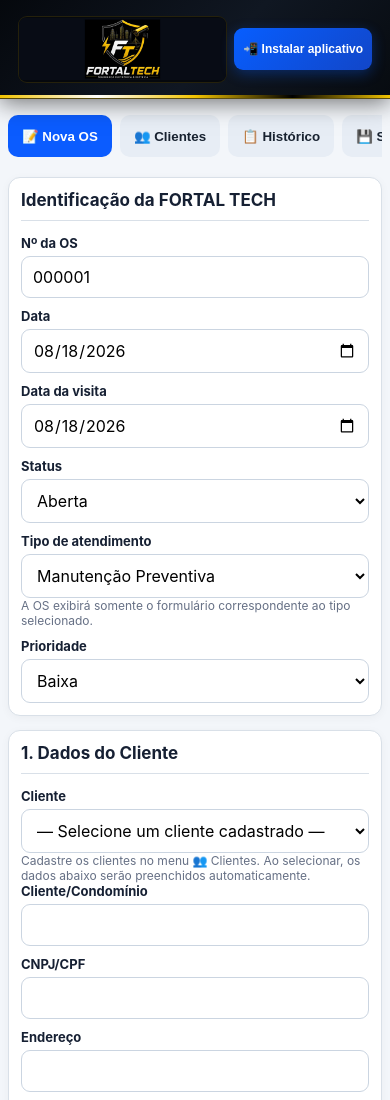
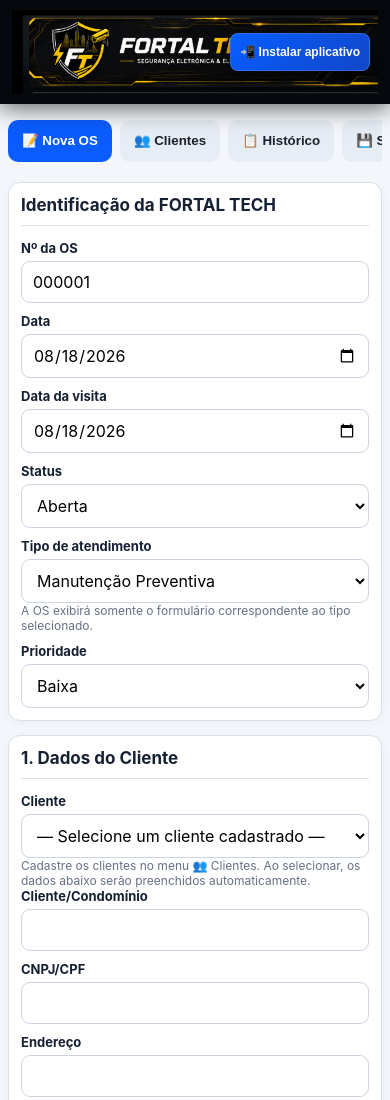
Before and after one commit to ACEacaodecestas/Controle-de-Atividade, a plain HTML site: page index.html in a window 390 px wide. Shown: the top 1100 px of the page. Drawn offline with nearby package versions, Linux system fonts and the light colour scheme.

Commit message:
Add files via upload

```diff
--- a/index.html
+++ b/index.html
@@ -45,50 +45,32 @@ canvas{display:block;width:100%;height:180px;touch-action:none;-webkit-user-sele
   position:sticky;
   top:0;
   z-index:20;
-  background:
-    linear-gradient(135deg,#05080d 0%,#101722 55%,#070b10 100%);
-  border-bottom:1px solid #f5c40055;
-  box-shadow:0 4px 22px #0008;
+  background:#05080d;
+  box-shadow:0 4px 22px #0009;
   overflow:hidden;
 }
-.fortal-header::after{
-  content:"";
+.fortal-header-banner{
+  position:relative;
+  width:100%;
+  line-height:0;
+}
+.fortal-header-banner > img{
+  display:block;
+  width:100%;
+  height:auto;
+  max-height:180px;
+  object-fit:cover;
+  object-position:center;
+}
+.fortal-header-actions{
   position:absolute;
-  left:0;right:0;bottom:0;height:3px;
-  background:linear-gradient(90deg,#f2c300,#fff,#f2c300,#000,#f2c300);
-}
-.fortal-header-inner{
-  max-width:1250px;
-  min-height:150px;
-  margin:auto;
-  padding:12px 18px;
+  top:50%;
+  right:3.5%;
+  transform:translateY(-50%);
   display:flex;
   align-items:center;
-  justify-content:space-between;
-  gap:22px;
-}
-.fortal-brand{
-  flex:1 1 auto;
-  min-width:0;
-  height:125px;
-  display:flex;
-  align-items:center;
-  overflow:hidden;
-  border:1px solid #f2c30022;
-  border-radius:14px;
-  background:#05080d;
-}
-.fortal-brand img{
-  width:100%;
-  height:100%;
-  object-fit:contain;
-  display:block;
-}
-.fortal-header-actions{
-  display:flex;
-  align-items:center;
-  gap:16px;
-  flex:0 0 auto;
+  gap:14px;
+  line-height:normal;
 }
 .os-header-label{
   color:#fff;
@@ -98,43 +80,43 @@ canvas{display:block;width:100%;height:180px;touch-action:none;-webkit-user-sele
   line-height:1.05;
   padding:8px 12px;
   border-right:2px solid #f2c300;
+  text-shadow:0 2px 6px #000;
 }
 .install-header{
-  min-height:52px;
-  padding:12px 18px!important;
-  border-radius:11px;
+  min-height:50px;
+  padding:11px 17px!important;
+  border-radius:10px;
   font-size:15px;
   background:linear-gradient(135deg,#075eff,#1246c8)!important;
-  box-shadow:0 4px 14px #075eff55;
+  box-shadow:0 4px 14px #0008;
+  border:1px solid #6da0ff55;
 }
 .install-header:hover{filter:brightness(1.08)}
-@media(max-width:700px){
-  .fortal-header-inner{
-    min-height:92px;
-    padding:7px 9px;
-    gap:7px;
+@media(max-width:900px){
+  .fortal-header-banner > img{max-height:145px}
+  .fortal-header-actions{right:2%;gap:7px}
+  .os-header-label{font-size:14px;padding:5px 7px}
+  .install-header{min-height:42px;padding:8px 10px!important;font-size:12px}
+}
+@media(max-width:600px){
+  .fortal-header-banner > img{
+    min-height:82px;
+    max-height:110px;
+    object-fit:cover;
+    object-position:left center;
   }
-  .fortal-brand{
-    height:78px;
-    border-radius:9px;
-  }
-  .fortal-header-actions{gap:5px}
-  .os-header-label{
-    font-size:13px;
-    padding:5px 7px;
-  }
+  .fortal-header-actions{right:8px;gap:5px}
+  .os-header-label{display:none}
   .install-header{
-    min-height:42px;
-    padding:8px 9px!important;
-    font-size:11px;
-    border-radius:9px;
+    min-height:38px;
+    padding:7px 8px!important;
+    font-size:10px;
+    border-radius:8px;
   }
 }
-@media(max-width:420px){
-  .fortal-header-inner{min-height:78px;padding:5px 6px}
-  .fortal-brand{height:67px}
-  .os-header-label{display:none}
-  .install-header{font-size:10px;padding:7px 7px!important}
+@media(max-width:380px){
+  .fortal-header-banner > img{min-height:72px}
+  .install-header{font-size:9px;padding:6px 7px!important}
 }
 /* ===== FIM CABEÇALHO ===== */
 
@@ -177,10 +159,8 @@ input, select, textarea { min-height: 42px; }
 </head>
 <body>
 <header class="fortal-header">
-  <div class="fortal-header-inner">
-    <div class="fortal-brand">
-      <img src="./header-fortal-tech.jpg" alt="FORTAL TECH — Segurança Eletrônica & Elétrica">
-    </div>
+  <div class="fortal-header-banner">
+    <img src="./assets/header-fortal-tech.png" alt="FORTAL TECH — Segurança Eletrônica & Elétrica">
     <div class="fortal-header-actions">
       <span id="osHeader" class="os-header-label">Nova OS</span>
       <button id="installBtn" class="primary install-header no-print"
--- a/sw.js
+++ b/sw.js
@@ -1,4 +1,4 @@
-const CACHE_NAME = "controle-atividade-pwa-v9";
+const CACHE_NAME = "fortal-tech-pwa-v10";
 const BASE = "/Controle-de-Atividade/";
 
 const APP_SHELL = [
@@ -7,7 +7,8 @@ const APP_SHELL = [
   BASE + "app.js",
   BASE + "manifest.json",
   BASE + "icons/icon-192.png",
-  BASE + "icons/icon-512.png"
+  BASE + "icons/icon-512.png",
+  BASE + "assets/header-fortal-tech.png"
 ];
 
 self.addEventListener("install", (event) => {
```
Also changed, not shown: assets/header-fortal-tech.png (added), 1 other file.
